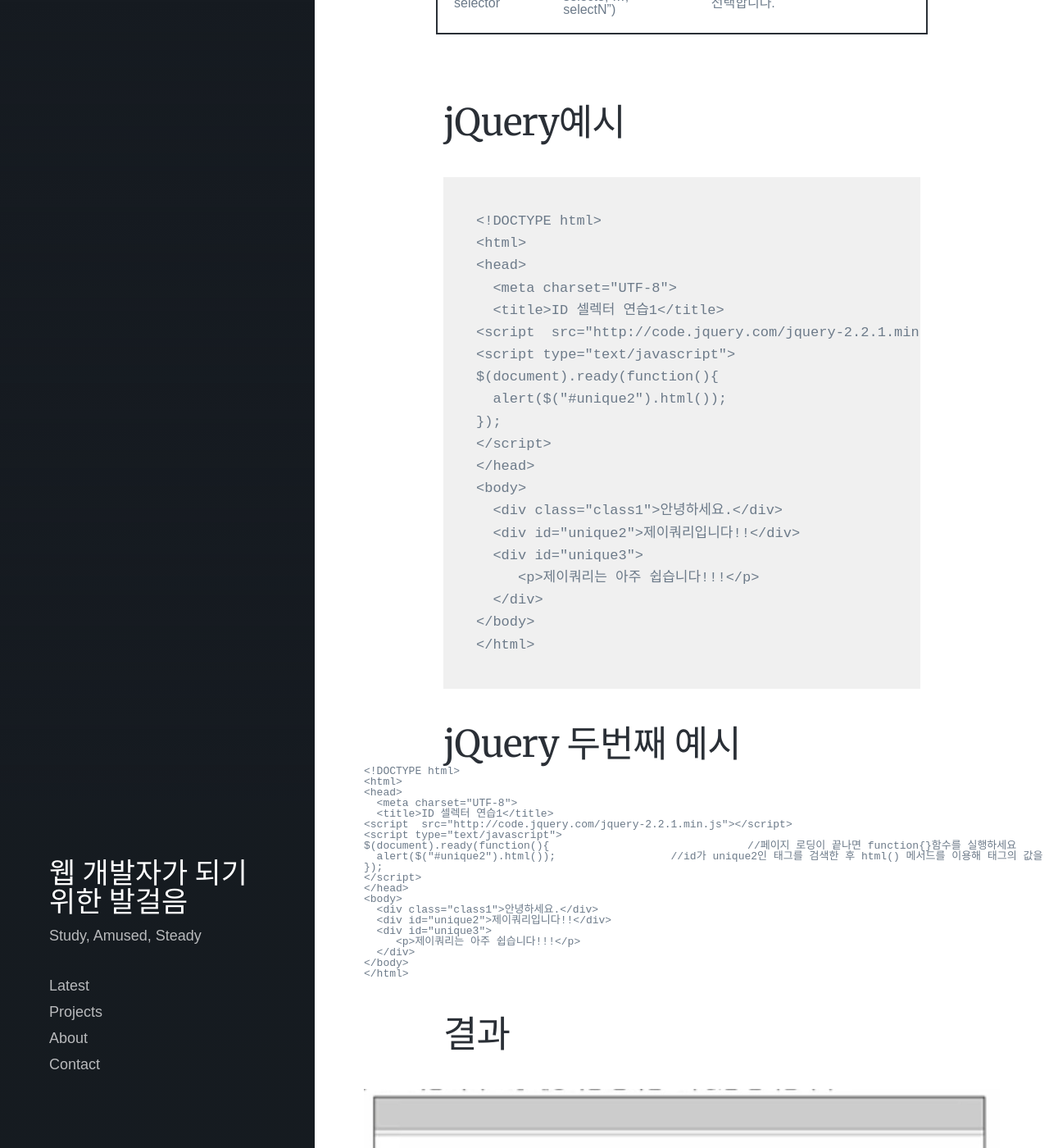
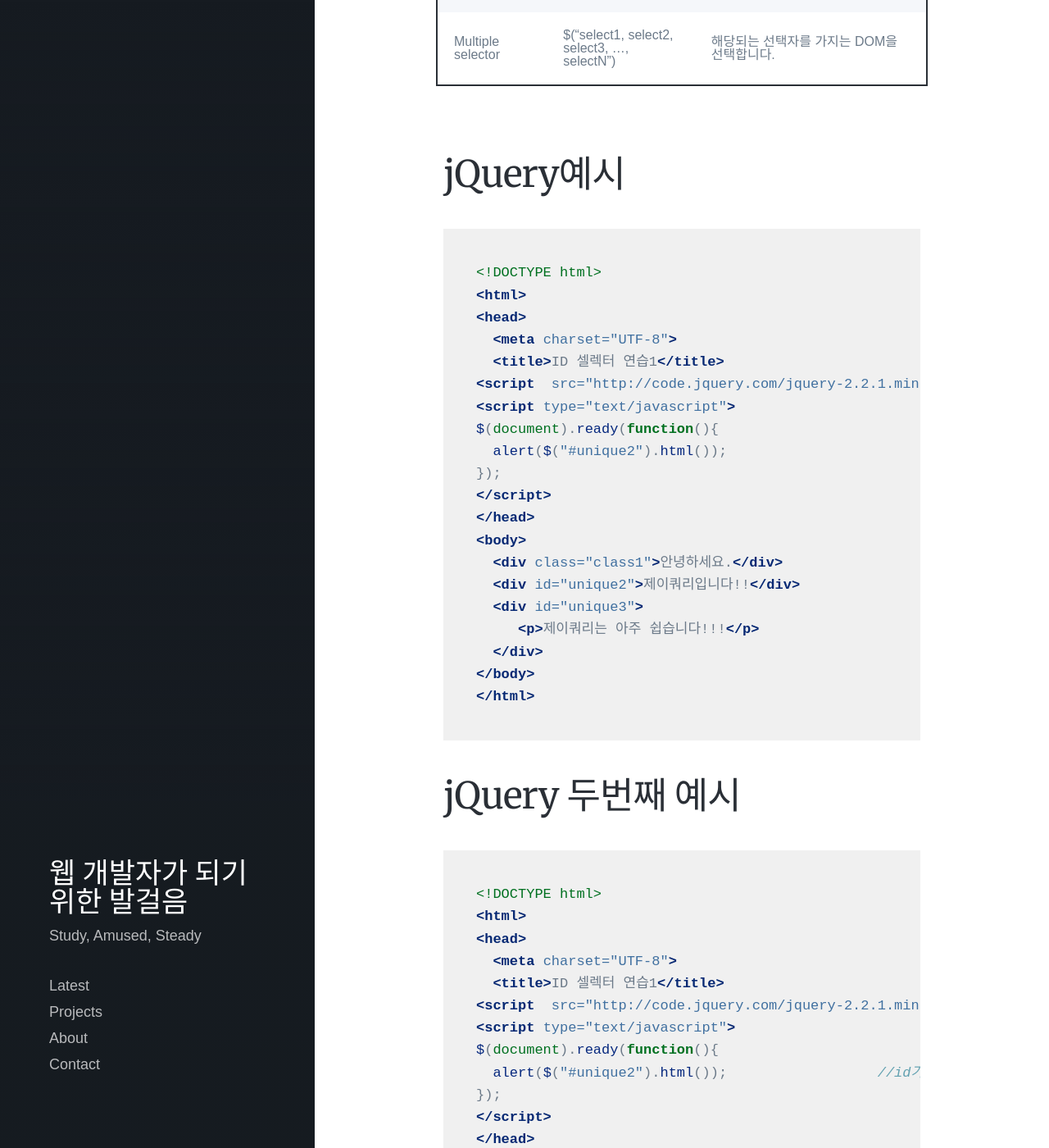
Before and after one commit to lawijdo201/lawijdo201.github.io, a Jekyll site: the page built from _posts/2022-10-13-jQuery.md, in a window 1280 px wide and 1400 px high, scrolled down 1663 px. Shown: the whole window at 82% size. Built offline with Jekyll 4.4.1, drawn with Linux system fonts in a browser that asks for light colours; nearby versions of some CDN libraries; some web fonts are replaced; some of the changed text lies outside the part shown.

Commit message:
Update 2022-10-13-jQuery.md

````diff
--- a/_posts/2022-10-13-jQuery.md
+++ b/_posts/2022-10-13-jQuery.md
@@ -21,17 +21,17 @@ excerpt: jQuery, Ajax
 제이쿼리 CDN 호스트 설정 방법
 -------------------------
 
-```java script
+```javascript
 <script src = "http://code.jquery.com/jquery-2.2.1.min.js"></script>
 ```
 
-- 지정한 버전의 제이퀴리를 사용합니다
+* 지정한 버전의 제이퀴리를 사용합니다
 
-```java script
+```javascript
 <script src = "http://code.jquery.com/jquery-latest.min.js"></script>
 ```
 
-- 가장 최신 버전의 제이쿼리를 사용합니다.
+* 가장 최신 버전의 제이쿼리를 사용합니다.
 
 제이퀘리의 여러 가지 선택자
 --------------------------
@@ -47,7 +47,7 @@ excerpt: jQuery, Ajax
 jQuery예시
 -----
 
-~~~
+```html
 <!DOCTYPE html>
 <html>
 <head>
@@ -68,12 +68,12 @@ $(document).ready(function(){
   </div>
 </body>
 </html>
-~~~
+```
 
 jQuery 두번째 예시
 -----
 
-```html5
+```html
 <!DOCTYPE html>
 <html>
 <head>
@@ -111,7 +111,7 @@ Ajax란 Asynchronous Javascript(비동기 자바스크립트) + XML의 의미로
 제이쿼리 Ajax 사용 형식
 ---------------------
 
-```html5
+```html
 $.ajax({
     type:"post 또는 get",                      <!--통신 타입을 설정합니다. (post 또는 get 방식으로 선택합니다.)-->
     async:"true 또는 false",                   <!--요청할 url을 설정합니다.-->
````
Also changed, not shown: other parts of _posts/2022-10-13-jQuery.md (+1 -1 lines).
